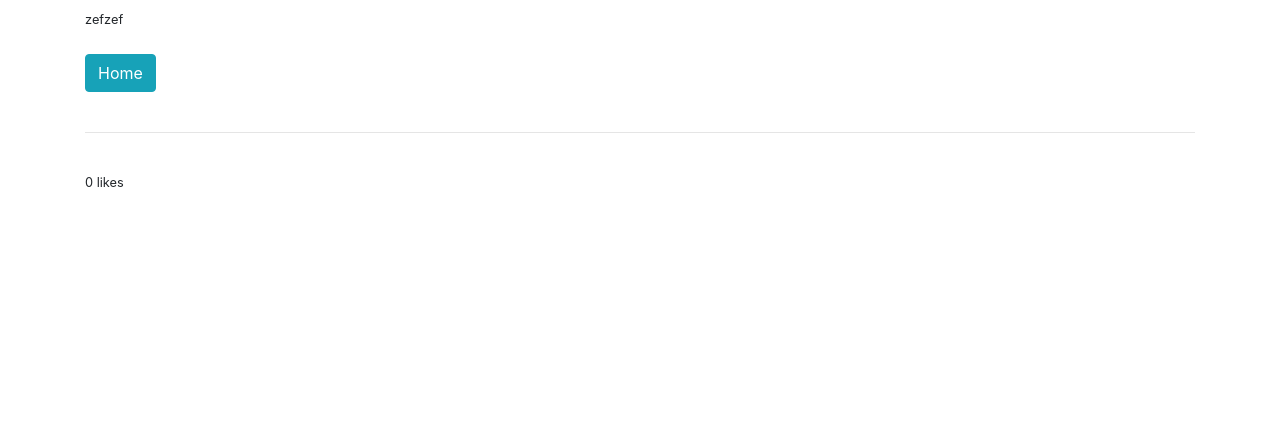
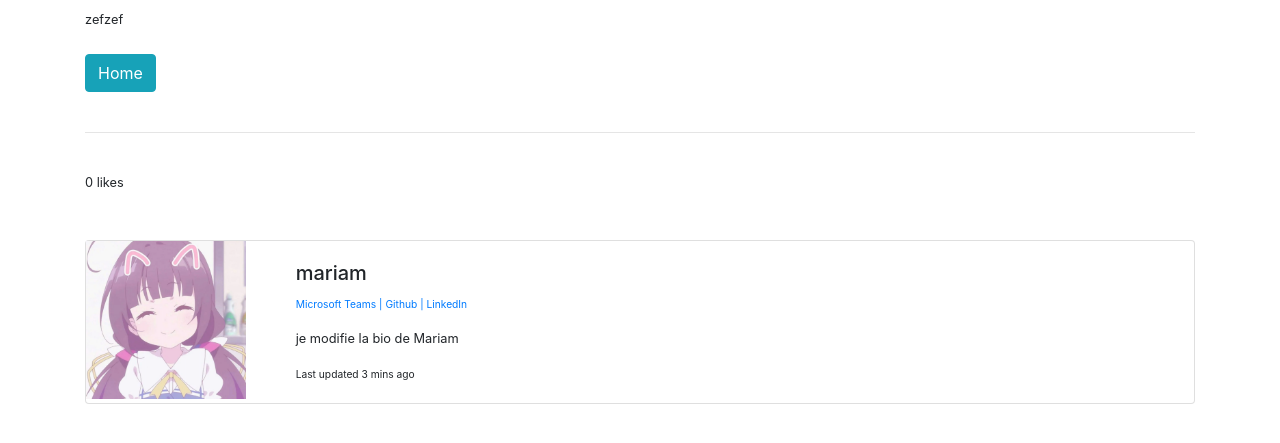
Before and after one commit to Myriuss/Plateforme_resume, a Django app: page /post/13 in a window 1280 px wide. Shown: the part 259-702 px from the top of the page. Run offline with Django 4.2, Linux system fonts and the light colour scheme; data comes from the database, SQL or seed files in the repository; both versions use the stored data as it was after the commit; some libraries are stand-ins or nearby versions.

Commit message:
:sparkles: Add Profile Pic and Social Media Links

```diff
--- a/blog/LeBlog/models.py
+++ b/blog/LeBlog/models.py
@@ -17,6 +17,11 @@ class Categorie(models.Model):
 class Profile(models.Model):
         user = models.OneToOneField(User, null=True, on_delete=models.CASCADE)
         bio = models.TextField()
+        profile_pic = models.ImageField(null=True, blank=True, upload_to="images/profile/")
+
+        microsoft_teams_url = models.CharField(max_length=255, null=True, blank=True)
+        github_url = models.CharField(max_length=255, null=True, blank=True)
+        linkedin_url = models.CharField(max_length=255, null=True, blank=True)
 
         def __str__(self):
             return str(self.user)
--- a/blog/LeBlog/templates/post_details.html
+++ b/blog/LeBlog/templates/post_details.html
@@ -46,5 +46,33 @@
 
 </form>
 
+<br/><br/>
+
+<div class="card mb-3">
+  <div class="row g-0">
+    <div class="col-md-2">
+      <img src=" {{post.author.profile.profile_pic.url}}" class="img-fluid rounded-start"  >
+    </div>
+    <div class="col-md-10">
+      <div class="card-body">
+        <h5 class="card-title">{{post.author}}</h5>
+          <p class="small text-muted">
+              {% if post.author.profile.microsoft_teams_url %}
+              <a href="{{post.author.profile.microsoft_teams_url}">Microsoft Teams |</a>
+              {% endif %}
+              {% if post.author.profile.github_url %}
+              <a href="{{post.author.profile.github_url}">Github |</a>
+              {% endif %}
+              {% if post.author.profile.linkedin_url %}
+              <a href="{{post.author.profile.linkedin_url}">LinkedIn </a>
+              {% endif %}
+          </p>
+        <p class="card-text">{{post.author.profile.bio}}</p>
+        <p class="card-text"><small class="text-body-secondary">Last updated 3 mins ago</small></p>
+      </div>
+    </div>
+  </div>
+</div>
+
 
 {% endblock %}
```
Also changed, not shown: blog/LeBlog/migrations/0010_profile_github_url_profile_linkedin_url_and_more.py (added), blog/db.sqlite3, blog/medias/images/profile/Capture_décran_2023-01-09_à_17.59.22.png (added).
